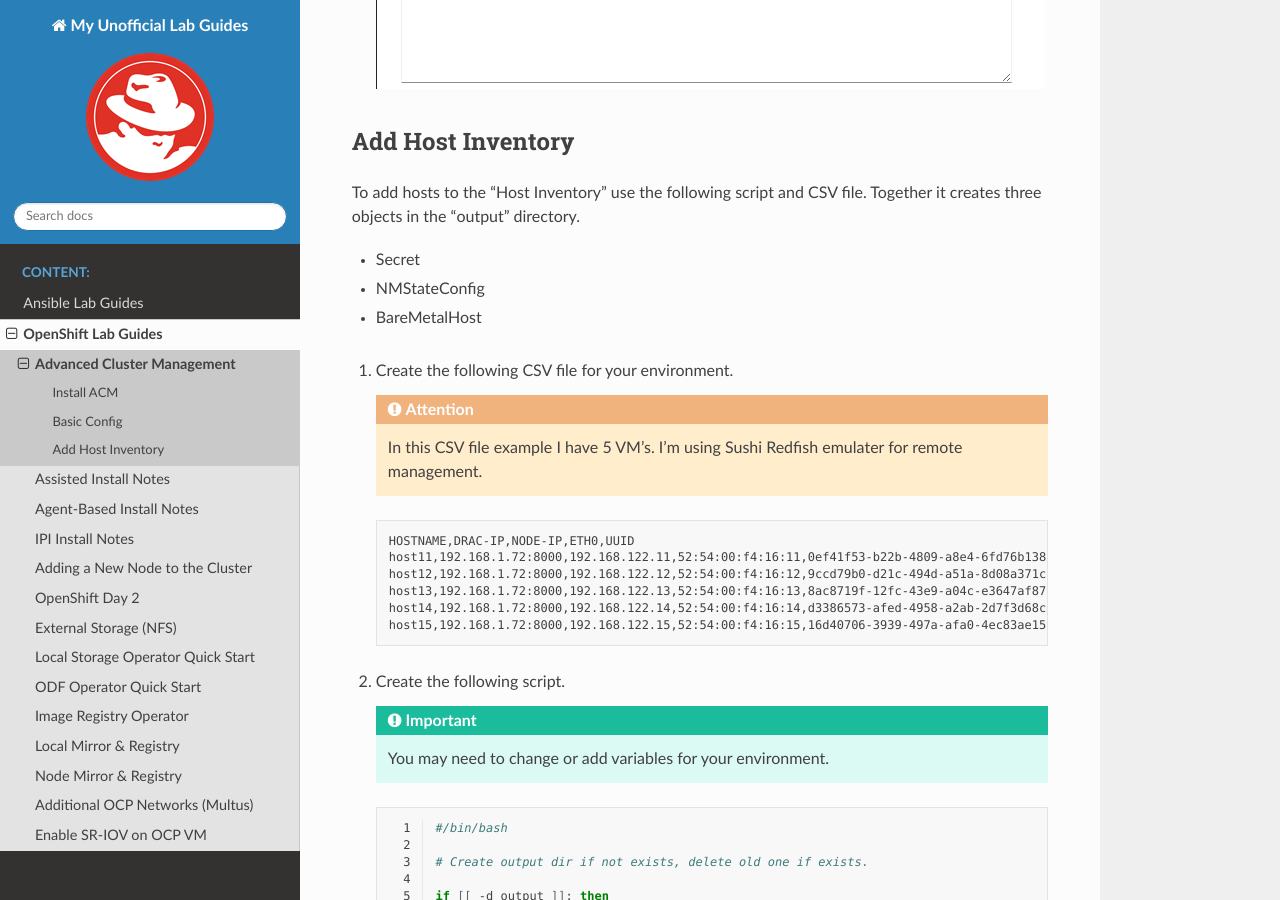
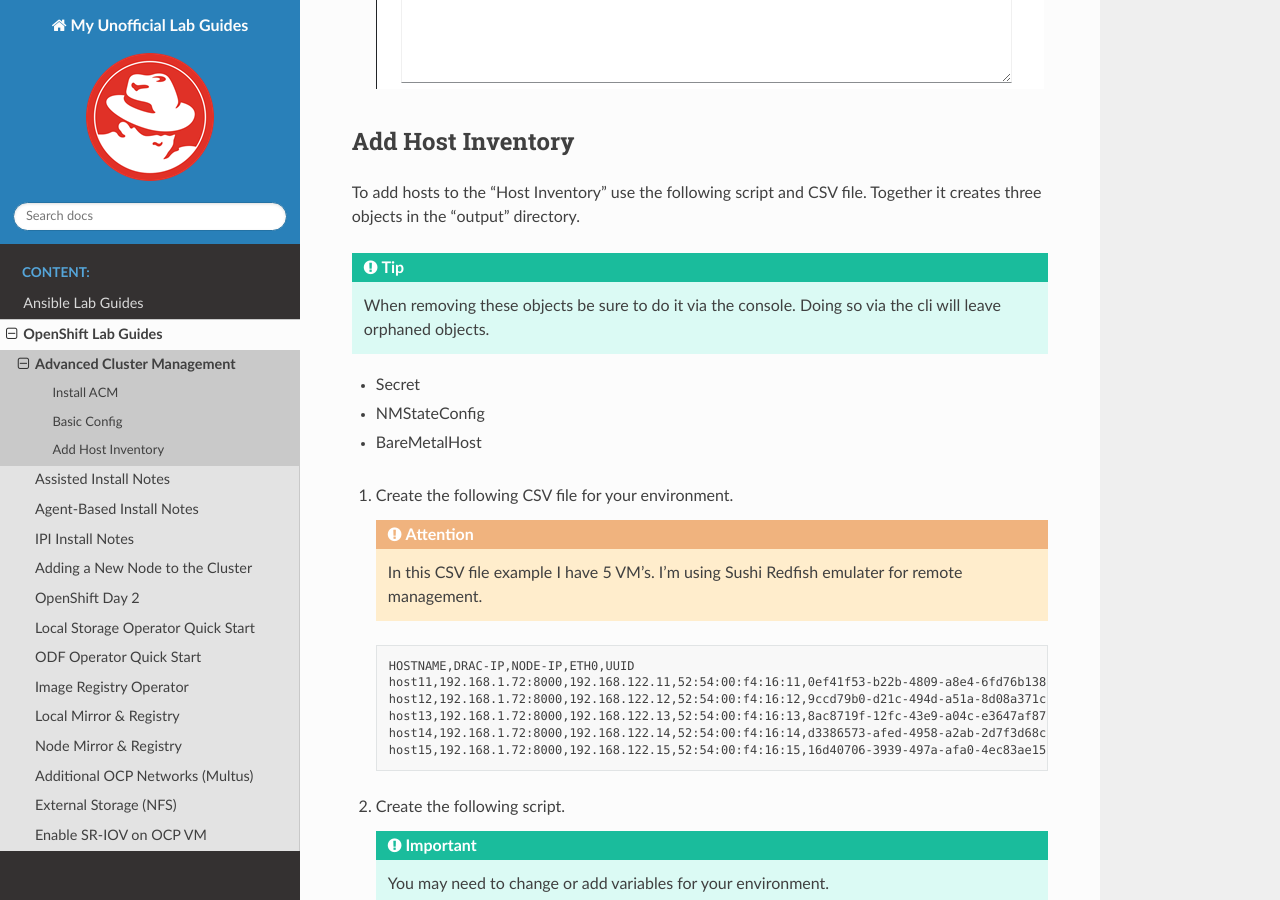
Before and after one commit to vtog/labGuides, a Sphinx documentation site: the page built from source/ocp/acm-notes.rst, in a window 1280 px wide and 900 px high, scrolled down 7082 px. Built offline with Sphinx 7.4.7 and the Read the Docs theme 2.0.0, drawn with Linux system fonts in a browser that asks for light colours; pages that are not in the unit, such as notebooks, are missing from menus.

Commit message:
minor order change

```diff
--- a/source/ocp/acm-notes.rst
+++ b/source/ocp/acm-notes.rst
@@ -101,6 +101,9 @@
 
 To add hosts to the "Host Inventory" use the following script and CSV file.
 Together it creates three objects in the "output" directory.
+
+.. tip:: When removing these objects be sure to do it via the console. Doing
+   so via the cli will leave orphaned objects.
 
 - Secret
 - NMStateConfig
--- a/source/ocp/ocp.rst
+++ b/source/ocp/ocp.rst
@@ -11,11 +11,11 @@
    ipi-notes
    add-node
    openshift-day2
-   nfs
    lso-quick-start
    odf-quick-start
    image-registry
    local-mirror-registry
    node-mirror-registry
    multus
+   nfs
    sriov
```
